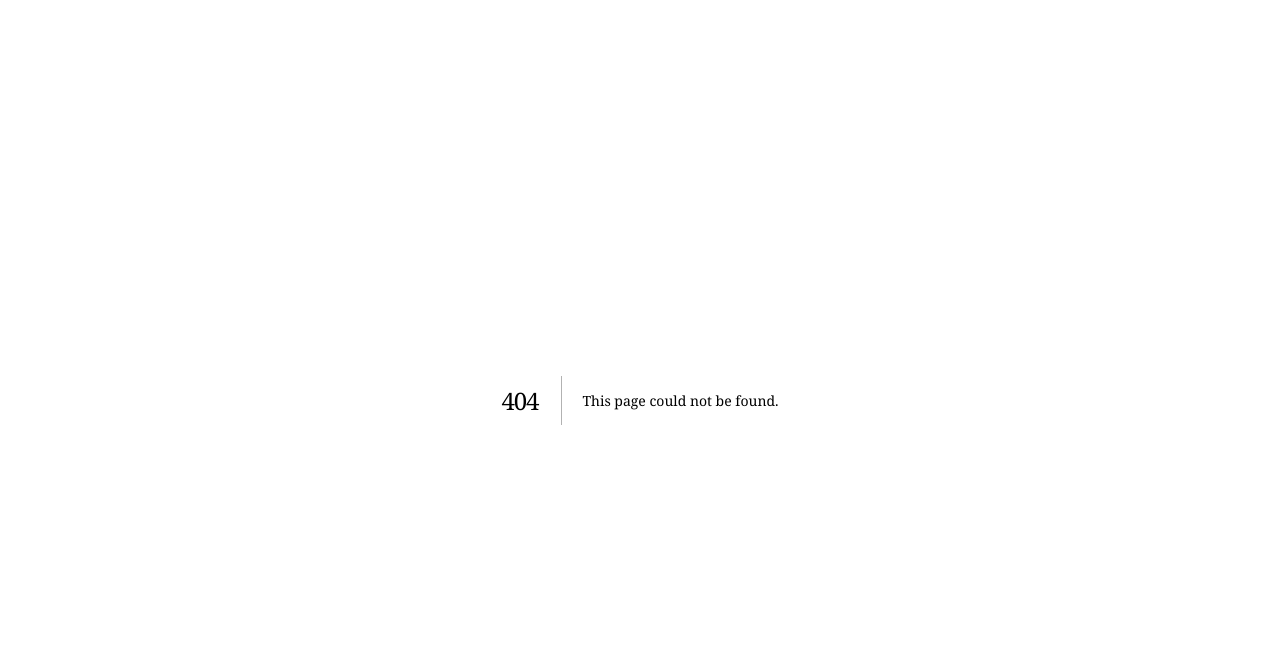
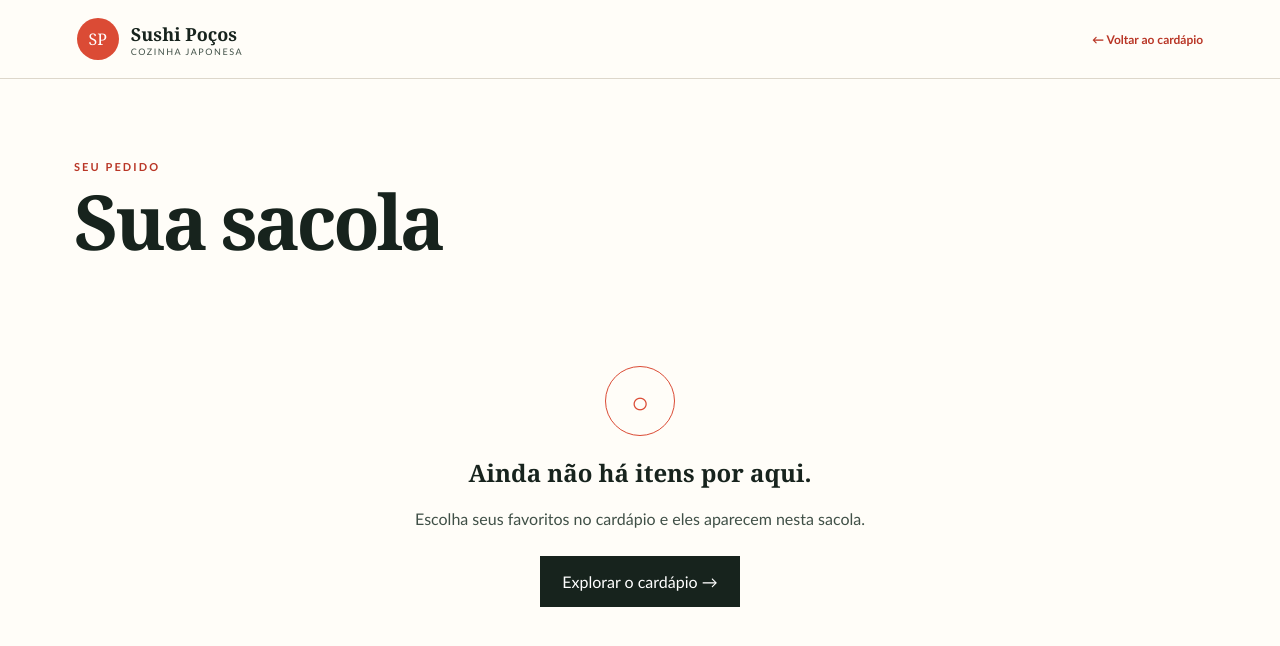
Before and after one commit to leonardo-h-oliveira/sushi-app, a Next.js app in the folder frontend/: page /cart in a window 1280 px wide. Before the commit this address had no page. Shown: the top 646 px of the page. Built offline with nearby package versions, Linux system fonts and the light colour scheme.

Commit message:
feat: add persistent shopping cart

```diff
--- /dev/null
+++ b/frontend/app/cart/page.tsx
@@ -0,0 +1,97 @@
+"use client";
+
+import { useEffect, useMemo, useState } from "react";
+import Link from "next/link";
+
+import type { CartItem } from "@/types/cart";
+
+const money = new Intl.NumberFormat("pt-BR", { style: "currency", currency: "BRL" });
+const DELIVERY_FEE = 5;
+
+export default function CartPage() {
+  const [items, setItems] = useState<CartItem[]>([]);
+  const [fulfillment, setFulfillment] = useState<"delivery" | "pickup">("delivery");
+
+  useEffect(() => {
+    const stored = JSON.parse(localStorage.getItem("sushi-cart") ?? "[]") as CartItem[];
+    // localStorage is only available after hydration; this synchronizes browser state once.
+    // eslint-disable-next-line react-hooks/set-state-in-effect
+    setItems(stored);
+  }, []);
+
+  const subtotal = useMemo(
+    () => items.reduce((total, item) => total + Number(item.unit_total ?? 0) * item.quantity, 0),
+    [items],
+  );
+  const deliveryFee = fulfillment === "delivery" && items.length > 0 ? DELIVERY_FEE : 0;
+
+  function persist(nextItems: CartItem[]) {
+    setItems(nextItems);
+    localStorage.setItem("sushi-cart", JSON.stringify(nextItems));
+  }
+
+  function changeQuantity(index: number, delta: number) {
+    const nextItems = items.map((item, itemIndex) => itemIndex === index
+      ? { ...item, quantity: Math.max(1, item.quantity + delta) }
+      : item);
+    persist(nextItems);
+  }
+
+  function removeItem(index: number) {
+    persist(items.filter((_, itemIndex) => itemIndex !== index));
+  }
+
+  return (
+    <main className="cart-page">
+      <header className="site-header">
+        <Link className="brand" href="/" aria-label="Sushi Poços, início">
+          <span className="brand-mark" aria-hidden="true">SP</span>
+          <span><strong>Sushi Poços</strong><small>cozinha japonesa</small></span>
+        </Link>
+        <Link className="back-link" href="/">← Voltar ao cardápio</Link>
+      </header>
+      <section className="cart-content" aria-labelledby="cart-title">
+        <p className="eyebrow">Seu pedido</p>
+        <h1 id="cart-title">Sua sacola</h1>
+        {items.length === 0 ? (
+          <div className="empty-state cart-empty">
+            <span aria-hidden="true">○</span>
+            <h2>Ainda não há itens por aqui.</h2>
+            <p>Escolha seus favoritos no cardápio e eles aparecem nesta sacola.</p>
+            <Link className="primary-button" href="/">Explorar o cardápio →</Link>
+          </div>
+        ) : (
+          <div className="cart-layout">
+            <div className="cart-items" aria-label="Itens do pedido">
+              {items.map((item, index) => (
+                <article className="cart-item" key={`${item.product_id}-${index}`}>
+                  <div><h2>{item.name}</h2>
+                    {item.addon_names?.length > 0 && <p>+ {item.addon_names.join(", ")}</p>}
+                    {item.notes && <p>“{item.notes}”</p>}
+                  </div>
+                  <strong>{money.format(Number(item.unit_total) * item.quantity)}</strong>
+                  <div className="cart-item-actions">
+                    <div className="quantity-control" aria-label={`Quantidade de ${item.name}`}>
+                      <button type="button" onClick={() => changeQuantity(index, -1)} aria-label={`Diminuir ${item.name}`}>−</button>
+                      <output>{item.quantity}</output>
+                      <button type="button" onClick={() => changeQuantity(index, 1)} aria-label={`Aumentar ${item.name}`}>+</button>
+                    </div>
+                    <button className="remove-button" type="button" onClick={() => removeItem(index)}>Remover</button>
+                  </div>
+                </article>
+              ))}
+            </div>
+            <aside className="cart-summary" aria-label="Resumo do pedido">
+              <h2>Resumo</h2>
+              <label className="fulfillment-option"><input type="radio" name="fulfillment" checked={fulfillment === "delivery"} onChange={() => setFulfillment("delivery")} /> Entrega <span>{money.format(DELIVERY_FEE)}</span></label>
+              <label className="fulfillment-option"><input type="radio" name="fulfillment" checked={fulfillment === "pickup"} onChange={() => setFulfillment("pickup")} /> Retirada <span>Grátis</span></label>
+              <dl><div><dt>Subtotal</dt><dd>{money.format(subtotal)}</dd></div><div><dt>Entrega</dt><dd>{deliveryFee ? money.format(deliveryFee) : "Grátis"}</dd></div><div className="total-line"><dt>Total</dt><dd>{money.format(subtotal + deliveryFee)}</dd></div></dl>
+              <button className="primary-button checkout-button" type="button">Continuar para checkout →</button>
+              <p className="checkout-hint">Você poderá revisar endereço e pagamento na próxima etapa.</p>
+            </aside>
+          </div>
+        )}
+      </section>
+    </main>
+  );
+}
--- a/frontend/app/globals.css
+++ b/frontend/app/globals.css
@@ -79,6 +79,29 @@ footer { align-items: center; background: var(--ink); color: white; display: gri
 .brand-footer { font-size: 28px; margin: 0; }
 footer > p:not(.brand-footer) { color: #c2c9c4; font-size: 12px; }
 footer a { color: #f3b3a9; font-size: 12px; }
+.back-link { color: var(--red-dark); font-size: 12px; font-weight: 700; }
+.cart-page { min-height: 100vh; }
+.cart-content { margin: 0 auto; max-width: 1180px; padding: 70px 24px 110px; }
+.cart-content h1 { font-size: clamp(45px, 7vw, 76px); margin: 10px 0 48px; }
+.cart-layout { align-items: start; display: grid; gap: 60px; grid-template-columns: 1.35fr .65fr; }
+.cart-item { border-top: 1px solid var(--line); display: grid; gap: 12px; grid-template-columns: 1fr auto; padding: 22px 0; }
+.cart-item h2, .cart-summary h2 { font-family: Georgia, serif; font-size: 23px; margin: 0 0 7px; }
+.cart-item p { color: var(--ink-soft); font-size: 12px; margin: 4px 0; }
+.cart-item > strong { color: var(--red-dark); font-size: 14px; }
+.cart-item-actions { align-items: center; display: flex; gap: 15px; grid-column: 1 / -1; }
+.remove-button { background: transparent; border: 0; color: var(--ink-soft); cursor: pointer; font-size: 11px; text-decoration: underline; }
+.cart-summary { background: var(--cream); padding: 28px; position: sticky; top: 100px; }
+.fulfillment-option { align-items: center; border-bottom: 1px solid var(--line); display: flex; font-size: 12px; gap: 8px; padding: 14px 0; }
+.fulfillment-option input { accent-color: var(--red); }
+.fulfillment-option span { color: var(--red-dark); margin-left: auto; }
+.cart-summary dl { margin: 24px 0; }
+.cart-summary dl div { display: flex; font-size: 12px; justify-content: space-between; padding: 8px 0; }
+.cart-summary dt, .cart-summary dd { margin: 0; }
+.total-line { border-top: 1px solid var(--ink); font-weight: 700; margin-top: 12px; padding-top: 16px !important; }
+.total-line dd { color: var(--red-dark); font-size: 18px; }
+.checkout-button { justify-content: center; width: 100%; }
+.checkout-hint { color: var(--ink-soft); font-size: 10px; line-height: 1.5; margin: 15px 0 0; text-align: center; }
+.cart-empty { min-height: 360px; }
 
 .detail-backdrop { align-items: end; background: rgba(23,35,29,.56); display: flex; inset: 0; justify-content: center; padding: 20px; position: fixed; z-index: 40; }
 .product-detail { background: var(--paper); box-shadow: 0 20px 80px rgba(0,0,0,.28); max-height: calc(100vh - 40px); max-width: 560px; overflow-y: auto; padding: 42px clamp(24px, 5vw, 48px) 30px; position: relative; width: 100%; }
@@ -103,7 +126,6 @@ footer a { color: #f3b3a9; font-size: 12px; }
 .cart-notice { color: #287149; font-size: 12px; font-weight: 700; margin: 15px 0 0; text-align: center; }
 
 @media (max-width: 850px) {
-  .site-header nav a:last-child { display: none; }
   .hero { grid-template-columns: 1fr; min-height: auto; padding-bottom: 54px; padding-top: 58px; }
   .hero-art { height: 260px; margin-top: 36px; }
   .sun { height: 230px; right: 4%; width: 230px; }
@@ -111,6 +133,8 @@ footer a { color: #f3b3a9; font-size: 12px; }
   .plate span { border-width: 5px; height: 62px; width: 34px; }
   .product-grid { grid-template-columns: 1fr; }
   footer { grid-template-columns: 1fr; }
+  .cart-layout { grid-template-columns: 1fr; }
+  .cart-summary { position: static; }
 }
 
 @media (max-width: 520px) {
--- /dev/null
+++ b/frontend/types/cart.ts
@@ -0,0 +1,9 @@
+export interface CartItem {
+  product_id: number;
+  name: string;
+  quantity: number;
+  addon_ids: number[];
+  addon_names: string[];
+  notes: string;
+  unit_total: string;
+}
```
Also changed, not shown: frontend/components/menu-screen.tsx (+6 -2 lines), 1 other file (tests, documents, lock files or other folders).
